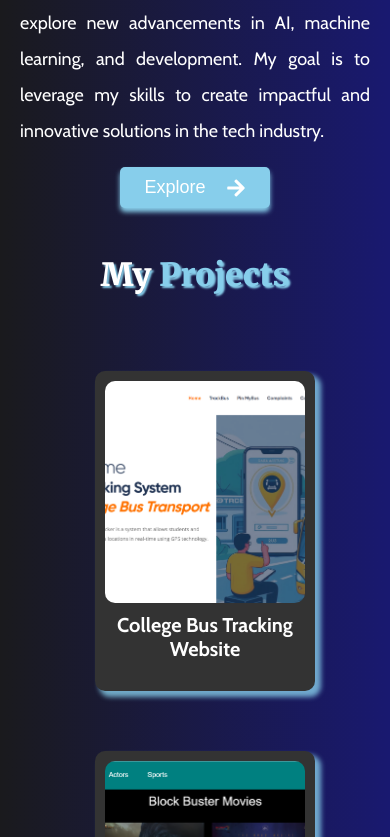
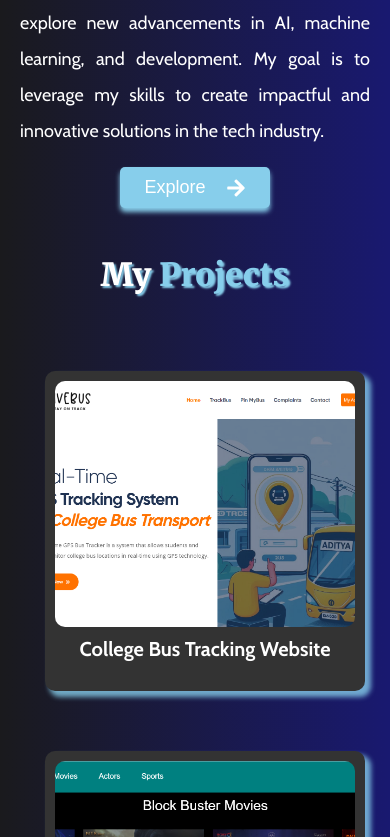
Before and after one commit to SravyaBulusu/Portfolio, a React (Vite) app: page / in a window 390 px wide. Shown: the part 1945-2782 px from the top of the page. Built offline with nearby package versions, Linux system fonts and the light colour scheme; a web font is replaced by a local one.

Commit message:
modified

```diff
--- a/src/PageFour.css
+++ b/src/PageFour.css
@@ -243,6 +243,6 @@ body{
 
   @media (max-width: 400px){
     .contact-box{
-      width:280px
+      width:300px
     }
   }
--- a/src/PageTwo1.css
+++ b/src/PageTwo1.css
@@ -111,9 +111,3 @@
         width:300px
     }
 }
-
-@media (max-width:500px){
-    .card{
-        width:200px
-    }
-}
```
